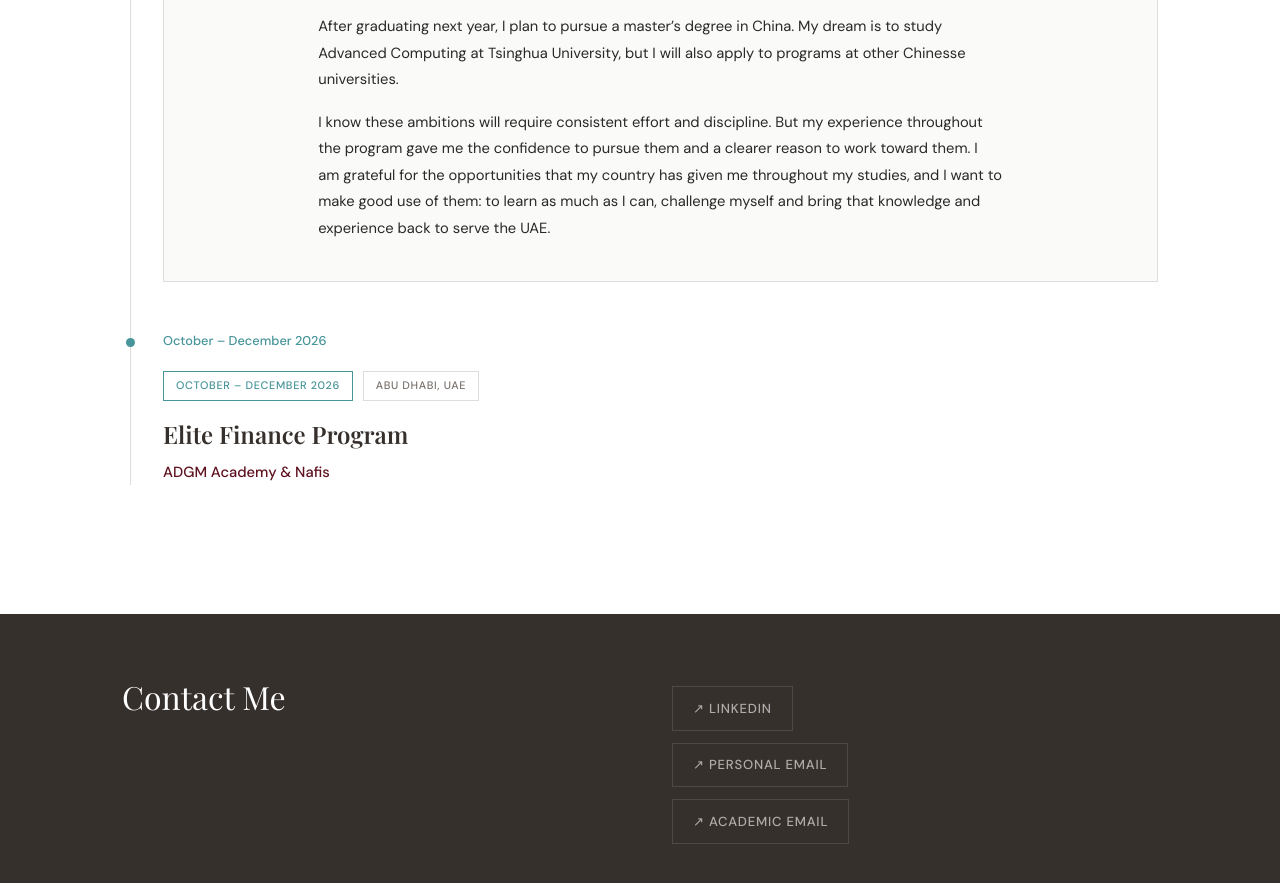
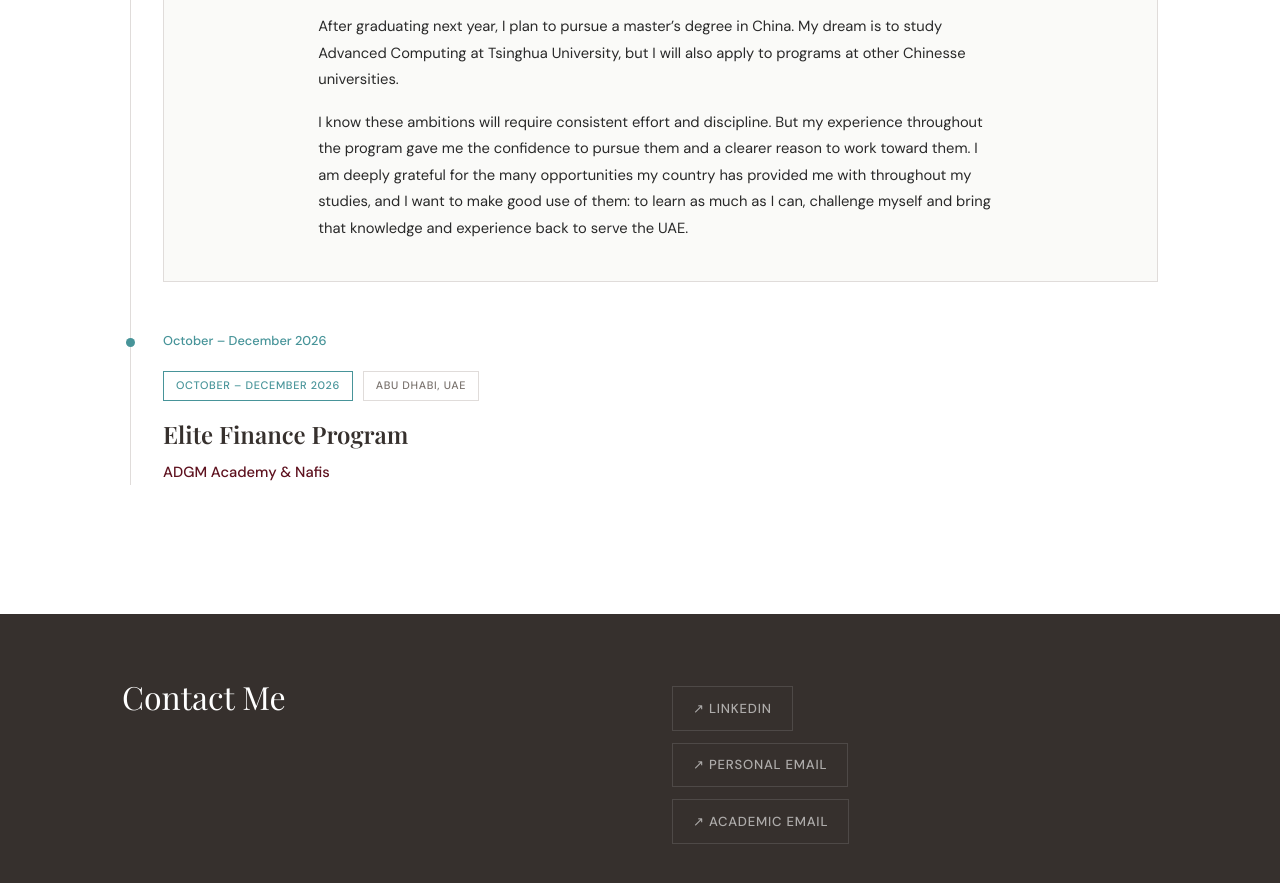
Before and after one commit to AlreemA/AlreemA.github.io, a plain HTML site: page supplementary-activities.html in a window 1280 px wide. Shown: the part 4172-5055 px from the top of the page. Drawn offline with nearby package versions, Linux system fonts and the light colour scheme; a web font is replaced by a local one.

Commit message:
Revise Huawei reflection closing paragraph

```diff
--- a/supplementary-activities.html
+++ b/supplementary-activities.html
@@ -137,7 +137,7 @@
           <p>I returned with greater ambition and a stronger sense of what I need to do next. Meeting talented people and seeing the environments they work in motivated me to take my own development more seriously. I want to become a better student, strengthen my technical skills so that I can compete and contribute alongside people of that caliber.</p>
           <p>Since returning, I have started taking evening Chinese classes. My goal is to pass HSK 1 by the end of this year, followed by HSK 2 and HSK 3 by fall next year. So far, learning the language has been challenging but much easier than I expected, and it has been incredibly rewarding and exciting. It gives me a way to keep building on an experience that meant a great deal to me.</p>
           <p>After graduating next year, I plan to pursue a master’s degree in China. My dream is to study Advanced Computing at Tsinghua University, but I will also apply to programs at other Chinesse universities.</p>
-          <p>I know these ambitions will require consistent effort and discipline. But my experience throughout the program gave me the confidence to pursue them and a clearer reason to work toward them. I am grateful for the opportunities that my country has given me throughout my studies, and I want to make good use of them: to learn as much as I can, challenge myself and bring that knowledge and experience back to serve the UAE.</p>
+          <p>I know these ambitions will require consistent effort and discipline. But my experience throughout the program gave me the confidence to pursue them and a clearer reason to work toward them. I am deeply grateful for the many opportunities my country has provided me with throughout my studies, and I want to make good use of them: to learn as much as I can, challenge myself and bring that knowledge and experience back to serve the UAE.</p>
         </section>
       </article>
       </div>
```
